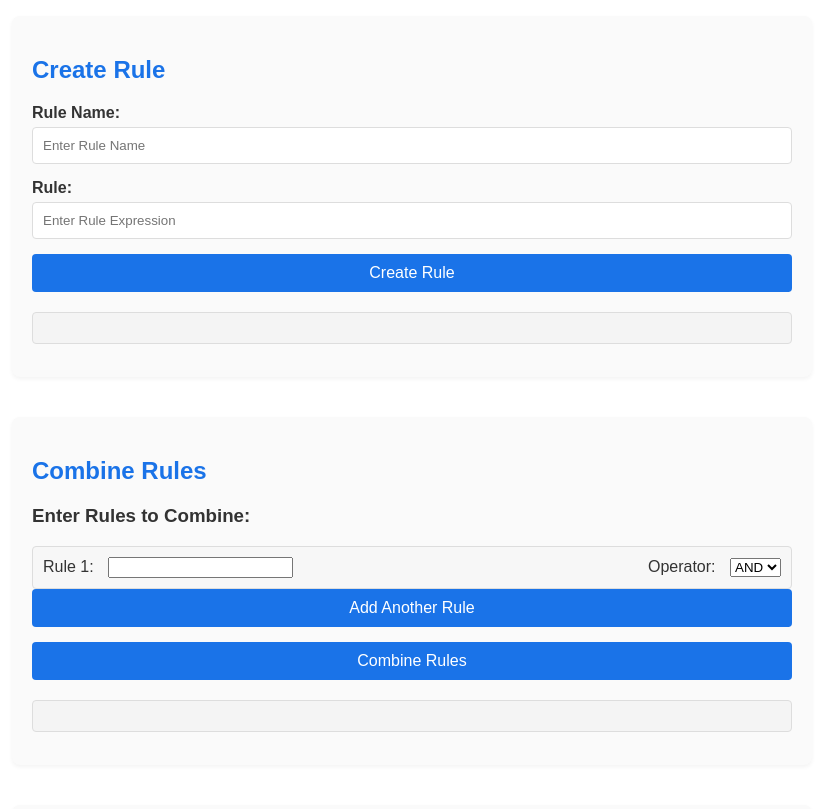
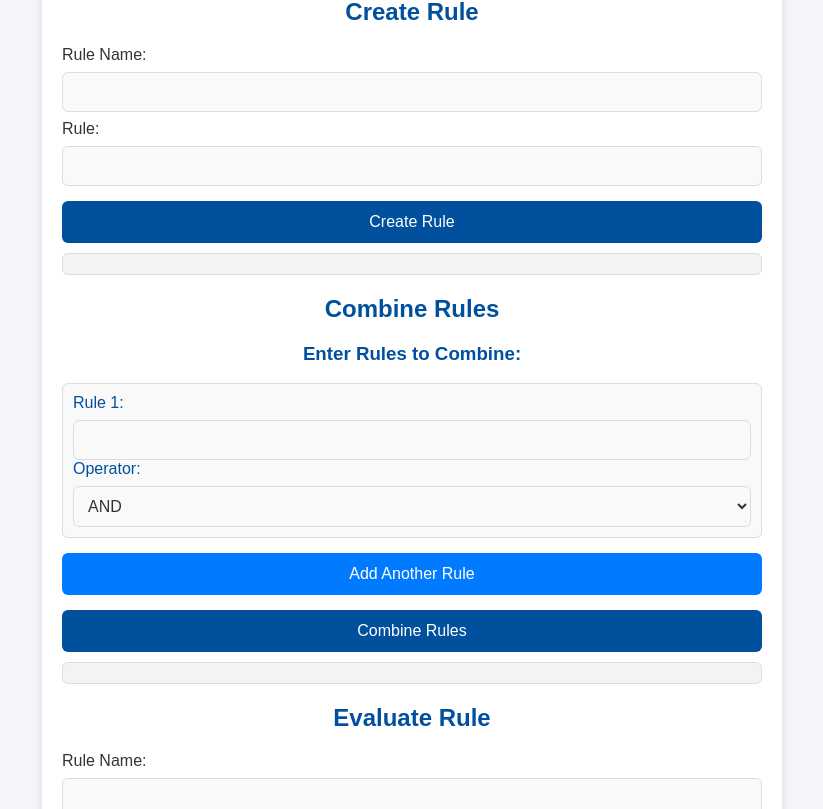
Before and after one commit to jamedarkhasim/Rule_Engine_with_AST, a website: page Frontend/index.html in a window 1280 px wide. Shown: the part 132-941 px from the top of the page, without its empty margins (228-1051 px from the left). Drawn offline with Linux system fonts and the light colour scheme.

Commit message:
Update index.html

```diff
--- a/Frontend/index.html
+++ b/Frontend/index.html
@@ -3,121 +3,104 @@
 <head>
     <meta charset="UTF-8">
     <meta name="viewport" content="width=device-width, initial-scale=1.0">
-    <title>Rule Engine Application</title>
+    <title>Rule Engine</title>
     <style>
         body {
             font-family: Arial, sans-serif;
             margin: 0;
             padding: 0;
-            background-color: #f7f7f7;
+            background-color: #f4f4f9;
             color: #333;
         }
 
         .container {
-            max-width: 800px;
-            margin: 40px auto;
+            max-width: 700px;
+            margin: 30px auto;
             padding: 20px;
             background-color: #fff;
+            border-radius: 10px;
             box-shadow: 0 4px 8px rgba(0, 0, 0, 0.1);
-            border-radius: 8px;
         }
 
-        h1 {
+        h1, h2, h3 {
             text-align: center;
-            color: #1a73e8;
-            margin-bottom: 30px;
-        }
-
-        .section {
-            margin-bottom: 40px;
-            padding: 20px;
-            background-color: #fafafa;
-            border-radius: 8px;
-            box-shadow: 0 2px 4px rgba(0, 0, 0, 0.05);
-        }
-
-        h2 {
-            color: #1a73e8;
-            margin-bottom: 20px;
+            color: #00509e;
+            font-weight: bold;
         }
 
         form {
-            margin-bottom: 20px;
+            margin: 0;
         }
 
-        .form-group {
-            display: flex;
-            flex-direction: column;
-            margin-bottom: 15px;
+        form div, form label {
+            display: block;
+            margin-bottom: 8px;
         }
 
-        .form-group label {
-            margin-bottom: 5px;
-            font-weight: bold;
-            color: #333;
-        }
-
-        .form-group input[type="text"],
-        .form-group textarea,
-        .form-group select {
+        form input[type="text"], form textarea, form select {
             width: 100%;
             padding: 10px;
             border: 1px solid #ddd;
-            border-radius: 4px;
+            border-radius: 6px;
+            background-color: #f9f9f9;
+            color: #333;
             box-sizing: border-box;
+            font-size: 16px;
         }
 
-        .form-group textarea {
+        form textarea {
             height: 100px;
         }
 
-        .form-group button {
-            padding: 10px;
+        form button {
+            display: block;
+            width: 100%;
+            padding: 12px;
+            margin-top: 15px;
             border: none;
-            background-color: #1a73e8;
-            color: white;
-            border-radius: 4px;
+            background-color: #00509e;
+            color: #fff;
+            border-radius: 6px;
             cursor: pointer;
             font-size: 16px;
         }
 
-        .form-group button:hover {
-            background-color: #165abb;
+        form button:hover {
+            background-color: #006bbd;
         }
 
         pre {
-            background-color: #f4f4f4;
-            padding: 15px;
+            background-color: #f1f3f5;
+            padding: 10px;
             border: 1px solid #ddd;
-            border-radius: 4px;
+            border-radius: 6px;
             white-space: pre-wrap;
             word-wrap: break-word;
-            margin-top: 20px;
-        }
-
-        /* Rules section */
-        .rules-container {
-            display: flex;
-            flex-direction: column;
-            gap: 15px;
+            margin-top: 10px;
+            color: #333;
         }
 
         .rule-container {
+            padding: 10px;
+            margin-bottom: 10px;
+            background-color: #f9f9f9;
             border: 1px solid #ddd;
-            padding: 10px;
-            border-radius: 4px;
-            background-color: #f7f7f7;
-            display: flex;
-            justify-content: space-between;
-            align-items: center;
+            border-radius: 6px;
         }
 
         .rule-container label {
-            margin-right: 10px;
+            margin-right: 8px;
+            color: #00509e;
         }
 
-        .add-rule-btn {
-            background-color: #28a745;
+        #add-rule {
+            margin-top: 15px;
+            background-color: #007bff;
+            color: #fff;
+        }
+
+        #add-rule:hover {
+            background-color: #0062cc;
         }
 
         /* Responsive Design */
@@ -126,9 +109,37 @@
                 padding: 15px;
             }
 
-            .form-group button {
+            form input[type="text"], form textarea, form select {
+                font-size: 14px;
+            }
+
+            form button {
+                font-size: 14px;
+                padding: 10px;
+            }
+
+            form textarea {
+                height: 80px;
+            }
+        }
+
+        @media (max-width: 480px) {
+            .container {
+                padding: 10px;
+                margin: 20px 10px;
+            }
+
+            form input[type="text"], form textarea, form select {
+                font-size: 12px;
+            }
+
+            form button {
+                font-size: 12px;
                 padding: 8px;
-                font-size: 14px;
+            }
+
+            form textarea {
+                height: 70px;
             }
         }
     </style>
@@ -137,37 +148,27 @@
     <div class="container">
         <h1>Rule Engine Application</h1>
 
-        <!-- Create Rule Section -->
-        <div class="section">
         <h2>Create Rule</h2>
         <form id="create-rule-form">
-                <div class="form-group">
+            <div>
                 <label for="ruleName">Rule Name:</label>
-                    <input type="text" id="ruleName" name="ruleName" placeholder="Enter Rule Name">
+                <input type="text" id="ruleName" name="ruleName" >
             </div>
-                <div class="form-group">
+            <div>
                 <label for="ruleString">Rule:</label>
-                    <input type="text" id="ruleString" name="ruleString" placeholder="Enter Rule Expression">
+                <input type="text" id="ruleString" name="ruleString" >
             </div>
-                <div class="form-group">
             <button type="submit">Create Rule</button>
-                </div>
         </form>
         <pre id="create-rule-result"></pre>
-        </div>
 
-        <!-- Combine Rules Section -->
-        <div class="section">
         <h2>Combine Rules</h2>
         <form id="combine-rules-form">
             <h3>Enter Rules to Combine:</h3>
-                <div id="rules-inputs" class="rules-container">
+            <div id="rules-inputs">
                 <div class="rule-container">
-                        <div>
                     <label for="combine-rule1">Rule 1:</label>
                     <input type="text" id="combine-rule1" name="rule1" required>
-                        </div>
-                        <div>
                     <label for="operator1">Operator:</label>
                     <select id="operator1" name="operator1">
                         <option value="AND">AND</option>
@@ -175,38 +176,28 @@
                     </select>
                 </div>
             </div>
-                </div>
-                <div class="form-group">
-                    <button type="button" id="add-rule" class="add-rule-btn">Add Another Rule</button>
-                </div>
-                <div class="form-group">
+            <button type="button" id="add-rule">Add Another Rule</button>
             <button type="submit">Combine Rules</button>
-                </div>
         </form>
         <pre id="combine-rules-result"></pre>
-        </div>
 
-        <!-- Evaluate Rule Section -->
-        <div class="section">
         <h2>Evaluate Rule</h2>
         <form id="evaluate-rule-form">
-                <div class="form-group">
+            <div>
                 <label for="evaluate-ast">Rule Name:</label>
-                    <input type="text" id="evaluate-ast" name="ast" required placeholder="Enter Rule Name">
+                <input type="text" id="evaluate-ast" name="ast" required>
             </div>
-                <div class="form-group">
+            <div>
                 <label for="evaluate-data">Data JSON:</label>
-                    <textarea id="evaluate-data" name="data" required placeholder="Enter Data in JSON format"></textarea>
+                <textarea id="evaluate-data" name="data" required></textarea>
             </div>
-                <div class="form-group">
             <button type="submit">Evaluate Rule</button>
-                </div>
         </form>
         <pre id="evaluate-rule-result"></pre>
     </div>
-    </div>
 
     <script>
+        // Your existing JavaScript code remains unchanged
         function generateTreeHTML(node, prefix = '', isLeft = true) {
             if (!node) return '';
 
@@ -217,6 +208,11 @@
             if (node.right) treeHTML += generateTreeHTML(node.right, prefix + (isLeft ? "│   " : "    "), false);
 
             return treeHTML;
+        }
+
+        function displayTree(tree) {
+            const treeHTML = generateTreeHTML(tree);
+            document.getElementById('combined-rules-tree').innerHTML = treeHTML;
         }
 
         // Handle Create Rule form submission
@@ -232,7 +228,9 @@
                 body: JSON.stringify({ ruleName, ruleString }),
             });
             const result = await response.json();
-            document.getElementById('create-rule-result').textContent = `Rule Name: ${ruleName}`;
+            let treeHTML = generateTreeHTML(result.ruleAST);
+            treeHTML += `<br><p>Rule Name: ${ruleName} Rule:${ruleString}</p>`;
+            document.getElementById('create-rule-result').innerHTML = treeHTML;
         });
 
         // Handle Combine Rules form submission
@@ -248,7 +246,9 @@
                 body: JSON.stringify({ rules, op }),
             });
             const result = await response.json();
-            document.getElementById('combine-rules-result').innerHTML = generateTreeHTML(result.ruleAST);
+            let treeHTML = generateTreeHTML(result.ruleAST);
+            treeHTML += `<br><p>Rule Name: ${result.ruleName}</p>`;
+            document.getElementById('combine-rules-result').innerHTML = treeHTML;
         });
 
         // Add functionality to dynamically add more rule inputs
@@ -257,12 +257,11 @@
             ruleInputContainer.classList.add('rule-container');
             const ruleCount = document.querySelectorAll('input[id^="combine-rule"]').length + 1;
             ruleInputContainer.innerHTML = `
-                <div>
                 <label for="combine-rule${ruleCount}">Rule ${ruleCount}:</label>
                 <input type="text" id="combine-rule${ruleCount}" name="rule${ruleCount}" required>
-                </div>
             `;
             document.getElementById('rules-inputs').appendChild(ruleInputContainer);
+            this.remove();
         });
 
         // Handle Evaluate Rule form submission
@@ -278,7 +277,7 @@
                 body: JSON.stringify({ ast, data: JSON.parse(data) }),
             });
             const result = await response.json();
-            document.getElementById('evaluate-rule-result').textContent = `Result: ${result}`;
+            document.getElementById('evaluate-rule-result').textContent = JSON.stringify(result, null, 2);
         });
     </script>
 </body>
```
Lines whose indentation alone changed are shown as unchanged.
